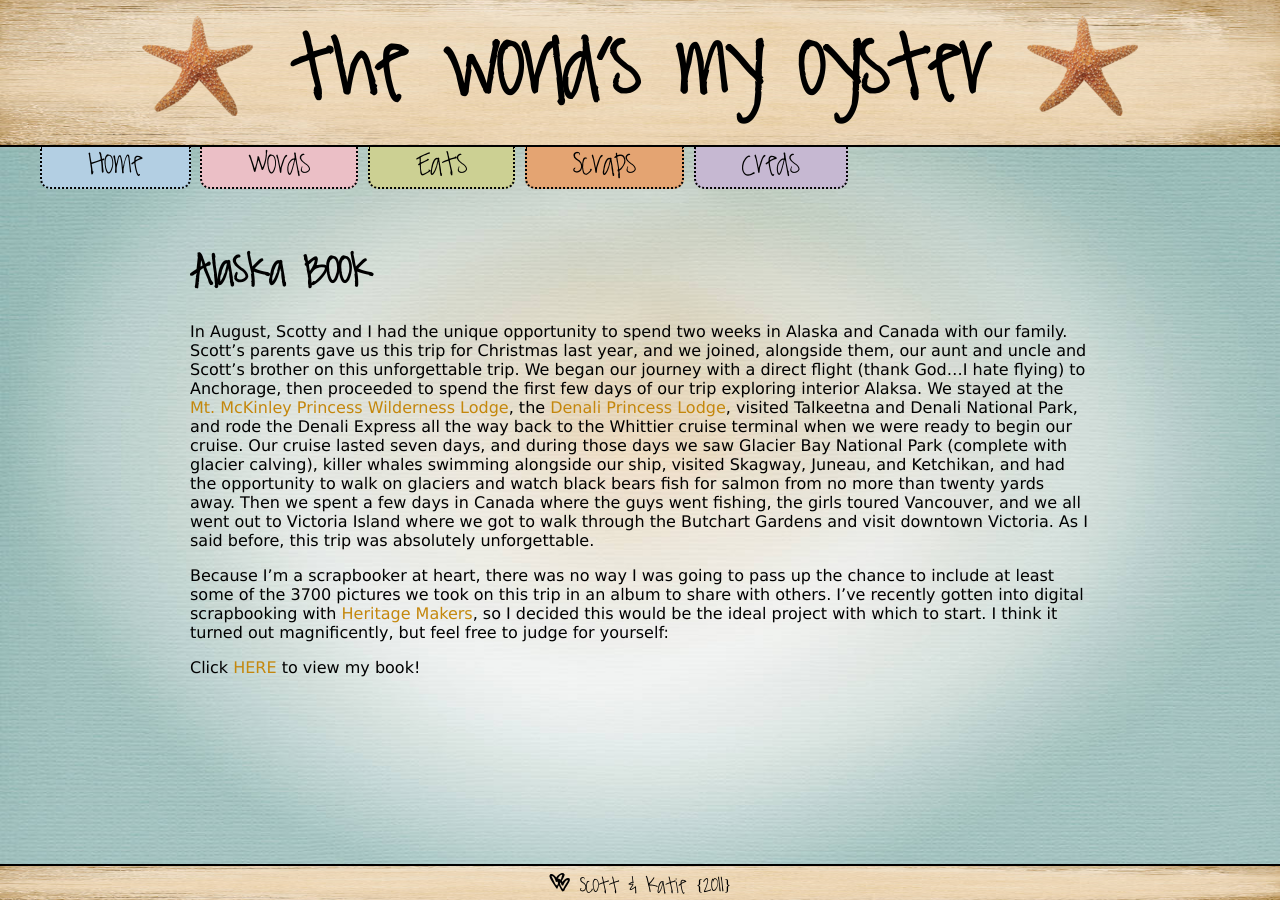
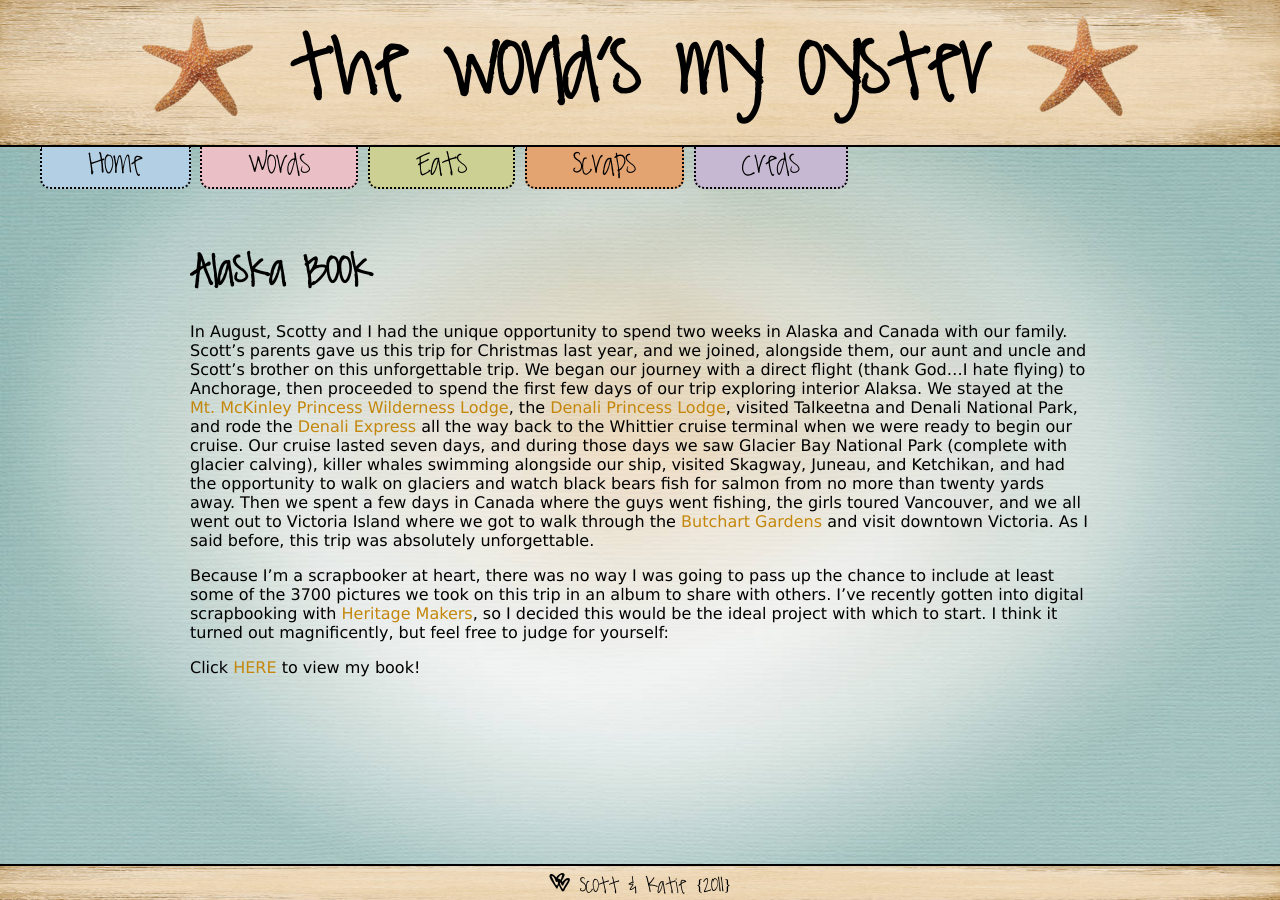
Before and after one commit to kpetersen/kpetersen.github.io, a Jekyll site: the page built from scraps/_posts/2011-10-24-alaska-book.markdown, in a window 1280 px wide. Built offline with Jekyll 4.4.1, drawn with Linux system fonts in a browser that asks for light colours; Markdown is read by kramdown in place of the engine named in the settings; part of the change alters nothing that is shown.

```diff
--- a/scraps/_posts/2011-10-24-alaska-book.markdown
+++ b/scraps/_posts/2011-10-24-alaska-book.markdown
@@ -9,12 +9,12 @@ In August, Scotty and I had the unique opportunity to spend two weeks in Alaska
 gave us this trip for Christmas last year, and we joined, alongside them, our aunt and uncle and Scott's brother on this
 unforgettable trip. We began our journey with a direct flight (thank God...I hate flying) to Anchorage, then proceeded to spend the
 first few days of our trip exploring interior Alaksa. We stayed at the [Mt. McKinley Princess Wilderness Lodge](http://www.princesslodges.com/mckinley-lodge.cfm),
-the [Denali Princess Lodge](http://www.princesslodges.com/denali-lodge.cfm), visited Talkeetna and Denali National Park, and rode the Denali Express all the
+the [Denali Princess Lodge](http://www.princesslodges.com/denali-lodge.cfm), visited Talkeetna and Denali National Park, and rode the [Denali Express](http://www.princess.com/learn/destinations/alaska/why_visit_alaska/rail_service/index.html) all the
 way back to the Whittier cruise terminal when we were ready to begin our cruise. Our cruise lasted seven days, and during those days
 we saw Glacier Bay National Park (complete with glacier calving), killer whales swimming alongside our ship, visited Skagway, Juneau,
 and Ketchikan, and had the opportunity to walk on glaciers and watch black bears fish for salmon from no more than twenty yards away. Then we spent
 a few days in Canada where the guys went fishing, the girls toured Vancouver, and we all went out to Victoria Island where we got to
-walk through the Butchart Gardens and visit downtown Victoria.
+walk through the [Butchart Gardens](http://www.butchartgardens.com/) and visit downtown Victoria.
 As I said before, this trip was absolutely unforgettable.
 
 Because I'm a scrapbooker at heart, there was no way I was going to pass up the chance to include at least some
```
